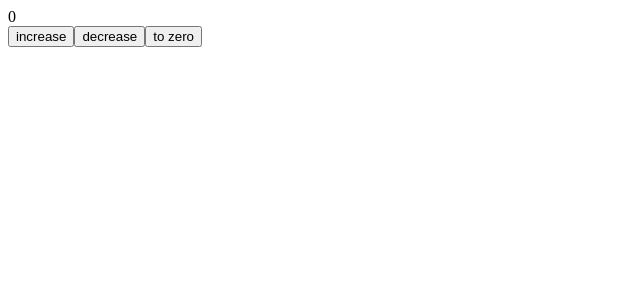
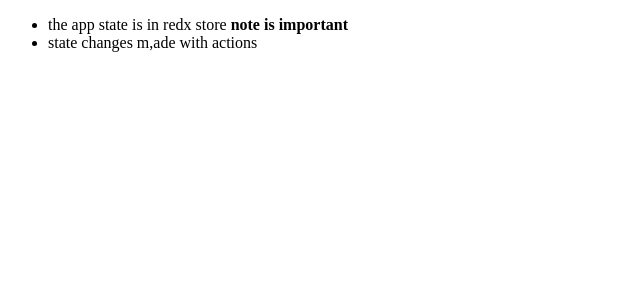
Before and after one commit to s3fs/test, a React (Create React App) app: page / in a window 1280 px wide. Shown: the top 300 px of the page, without its empty margins (0-640 px from the left). Built offline with nearby package versions, Linux system fonts and the light colour scheme.

Commit message:
redux refactor redux tests

```diff
--- a/package.json
+++ b/package.json
@@ -35,5 +35,8 @@
       "last 1 firefox version",
       "last 1 safari version"
     ]
+  },
+  "devDependencies": {
+    "deep-freeze": "0.0.1"
   }
 }
--- a/src/index.js
+++ b/src/index.js
@@ -1,41 +1,20 @@
 import React from "react"
 import ReactDOM from 'react-dom'
-import { createStore } from "redux"
-
-//reducer gets curr state and desired action and returns changed state
-//never invoked directly, but rather
-const counterReducer = (state = 0, action) => {
-  switch (action.type) {
-    case 'INCR':
-      return state + 1
-    case 'DECR':
-      return state - 1
-    case 'ZERO':
-      return 0
-    default:
-      return state
-  }
-}
-
-//is invoked by methods of the store instance created like below
-const store = createStore(counterReducer)
+import { store } from "./reducers/noteReducer"
 
 const App = () => {
   return (
     <div>
-      <div>{store.getState()}</div>
-      <button onClick={() => store.dispatch({ type: 'INCR' })}>increase</button>
-      <button onClick={() => store.dispatch({ type: 'DECR' })}>decrease</button>
-      <button onClick={() => store.dispatch({ type: 'ZERO' })}>to zero</button>
+      <ul>
+        {store.getState().map(n =>
+          <li key={n.id}>
+            {n.content} <strong>{n.important ? 'note is important' : ''}</strong>
+          </li>
+        )}
+      </ul>
     </div>
   )
 }
-
-const logger = () => {
-  const currState = store.getState()
-  console.log(currState)
-}
-store.subscribe(logger)
 
 const renderApp = () => {
   ReactDOM.render(<App />, document.getElementById('root'))
--- /dev/null
+++ b/src/reducers/noteReducer.js
@@ -0,0 +1,40 @@
+import { createStore } from "redux"
+
+const noteReducer = (state = [], action) => {
+  switch (action.type) {
+    case 'NEW_NOTE':
+      return [...state, action.data]
+    case 'TOGGLE_IMPORTANCE':
+      const id = action.data.id
+      const toChange = state.find(n => n.id === id)
+      const changedNote = {
+        ...toChange,
+        important: !toChange.important
+      }
+      return state.map(n => n.id !== id ? n : changedNote)
+    default:
+      return state
+  }
+}
+
+const store = createStore(noteReducer)
+
+store.dispatch({
+  type: 'NEW_NOTE',
+  data: {
+    content: 'the app state is in redx store',
+    important: true,
+    id: 1
+  }
+})
+
+store.dispatch({
+  type: 'NEW_NOTE',
+  data: {
+    content: 'state changes m,ade with actions',
+    important: false,
+    id: 2
+  }
+})
+
+export { store, noteReducer }
```
Also changed, not shown: 2 other files (tests, documents, lock files or other folders).
